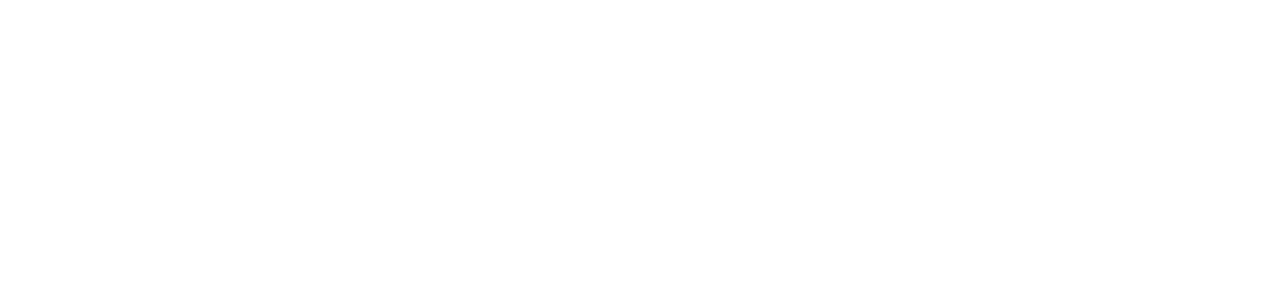
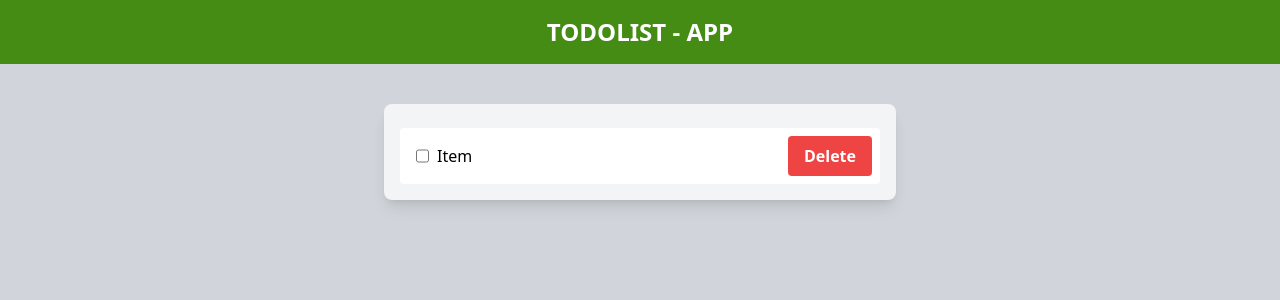
Before and after one commit to antonyjes/ToDoList-React, a React (Create React App) app: page / in a window 1280 px wide. Shown: the top 300 px of the page. Built offline with nearby package versions, Linux system fonts and the light colour scheme; the HTML template or start-up script is replaced by a standard one.

Commit message:
Title component

```diff
--- a/src/App.js
+++ b/src/App.js
@@ -1,8 +1,12 @@
 import './App.css';
+import Content from './components/Content';
+import Title from './components/Title';
 
 function App() {
   return (
     <div className="App">
+      <Title title="TodoList - App"/>
+      <Content />
     </div>
   );
 }
--- /dev/null
+++ b/src/components/Content.jsx
@@ -0,0 +1,29 @@
+const Content = () => {
+  return (
+    <div className="py-10 h-screen bg-gray-300 px-2">
+      <div className="max-w-md mx-auto bg-gray-100 shadow-lg rounded-lg overflow-hidden md:max-w-lg">
+        <div className="md:flex">
+          <div className="w-full p-4">
+            <ul>
+              <li className="flex justify-between items-center bg-white mt-2 p-2 hover:shadow-lg rounded transition">
+                <div className="flex ml-2">
+                  <input type="checkbox" />
+                  <div className="flex ml-2">
+                    <span className={`font-medium text-black`}>Item</span>
+                  </div>
+                </div>
+                <div className="flex items-center">
+                  <button className="bg-red-500 hover:bg-red-700 text-white font-bold py-2 px-4 rounded">
+                    Delete
+                  </button>
+                </div>
+              </li>
+            </ul>
+          </div>
+        </div>
+      </div>
+    </div>
+  );
+};
+
+export default Content;
--- /dev/null
+++ b/src/components/Title.jsx
@@ -0,0 +1,11 @@
+import '../styles/Title.css';
+
+const Title = ({title}) => {
+    return(
+        <div className="h-16 flex flex-row justify-center items-center title-bg">
+            <h1 className="text-center uppercase text-2xl font-bold text-white">{title}</h1>
+        </div>
+    )
+}
+
+export default Title;
--- /dev/null
+++ b/src/styles/Title.css
@@ -0,0 +1,3 @@
+.title-bg{
+    background-color: #448c14;
+}
```
